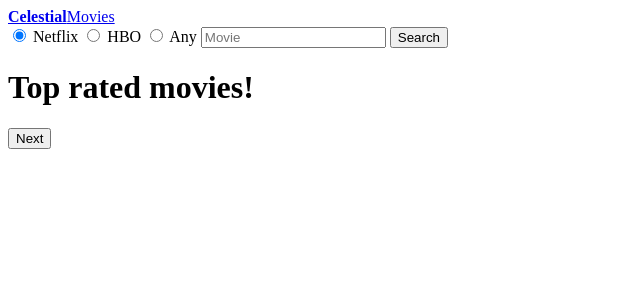
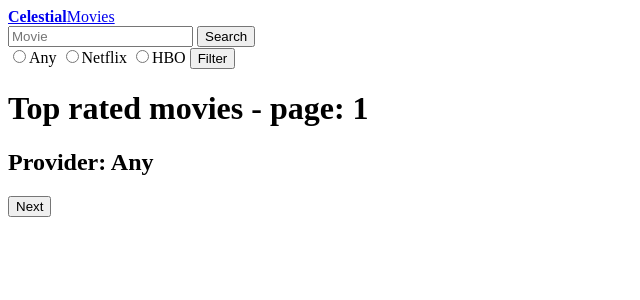
Before and after one commit to Primdahl26/Mahalo, a Flask app: page / in a window 1280 px wide. Shown: the top 300 px of the page, without its empty margins (0-640 px from the left). Run offline with Flask 2, Linux system fonts and the light colour scheme; data that the repository does not hold is empty.

Commit message:
Added filtering feature on index page, implemented methods in search too, but it is bugged atm

```diff
--- a/app/api.py
+++ b/app/api.py
@@ -38,7 +38,6 @@ def get_movie_search_list(keyword):
 
 
 # TODO: Make it support more than danish & more than flatrate
-
 # Right now it only gets danish providers & it only gets flatrate options (streaming as netflix)
 def get_movie_provider_list(movie_id):
 
@@ -53,9 +52,9 @@ def get_movie_provider_list(movie_id):
                 temp_dict = {'id' : element['provider_id'], 'name': element['provider_name'], 'logo_path': 'https://image.tmdb.org/t/p/original' + element['logo_path']}
                 provider_list.append(temp_dict)
         else:
-            provider_list.append({'Providers' : 'None in DK'})
+            provider_list.append({'Providers' : 'None_DK'})
     else:
-        provider_list.append({'Providers' : 'None in DK'})
+        provider_list.append({'Providers' : 'None_DK'})
 
     return provider_list
 
@@ -110,3 +109,25 @@ def get_top_rated_movies_list(page):
             top_rated_movie_list.append(temp_dict)
 
     return top_rated_movie_list
+
+# Takes a list of movies, and returns only the movies that are streamable
+# on the provider in the parameter
+def get_movie_list_specific_provider(movie_list, provider):
+
+    specific_movie_list = []
+
+    if provider == 'Netflix':
+        for element in movie_list:
+            for item in get_movie_provider_list(element['id']):
+                if 'name' in item:
+                    if item['name'] == 'Netflix':
+                        specific_movie_list.append(element)
+
+    elif provider == 'HBO':
+        for element in movie_list:
+            for item in get_movie_provider_list(element['id']):
+                if 'name' in item:
+                    if item['name'] == 'HBO':
+                        specific_movie_list.append(element)
+
+    return specific_movie_list
--- a/app/app.py
+++ b/app/app.py
@@ -16,28 +16,44 @@ from .api import (
     get_movie_search_list,
     get_movie_provider_list,
     get_movie_from_id,
-    get_top_rated_movies_list
+    get_top_rated_movies_list,
+    get_movie_list_specific_provider
 )
 
 main = Blueprint("main", __name__)
 
-top_rated_movie_page = 0
+top_rated_movie_page = 1
 
 @main.route('/', methods=['POST', 'GET'])
 def index():
 
+    provider = 'Any'
     global top_rated_movie_page
+    top_rated_list = get_top_rated_movies_list(top_rated_movie_page)
 
     if request.method == 'GET':
         top_rated_movie_page = 1
-        top_rated_list = get_top_rated_movies_list(top_rated_movie_page)
+
 
     if request.method == 'POST':
-        if request.form.get('Next') == 'Next':
+        if 'Next' in request.form:
             top_rated_movie_page += 1
             top_rated_list = get_top_rated_movies_list(top_rated_movie_page)
 
-    return render_template('index.html', top_rated_list=top_rated_list)
+        elif 'Filter' in request.form:
+            if request.form.get('Provider') == 'Netflix':
+                provider = 'Netflix'
+                top_rated_list = get_movie_list_specific_provider(top_rated_list, 'Netflix')
+
+            elif request.form.get('Provider') == 'HBO':
+                provider = 'HBO'
+                top_rated_list = get_movie_list_specific_provider(top_rated_list, 'HBO')
+
+            elif request.form.get('Provider') == 'Any':
+                provider = 'Any'
+                top_rated_list = get_top_rated_movies_list(top_rated_movie_page)
+
+    return render_template('index.html', top_rated_list=top_rated_list, page_number=top_rated_movie_page, provider=provider)
 
 
 @main.route('/movie/<int:movie_id>', methods=['POST', 'GET'])
@@ -53,15 +69,31 @@ def movie_id(movie_id):
 def roulettte():
     return 'placeholder for roulette'
 
-
+# TODO: Fix so this can filter through the movie list too
+# i get 400 bad request when i try to filter a movie in the search
+# i think it might be because flask cannot find Filter in request.form
 @main.route('/search', methods=['POST', 'GET'])
 def search():
 
+    result = request.form['search_text']
+    movie_list = get_movie_search_list(result)
+
     if request.method == 'POST':
-        result = request.form['searchText']
-        movie_list = get_movie_search_list(result)
+        if 'Filter' in request.form:
+            if request.form.get('Provider') == 'Netflix':
+                provider = 'Netflix'
+                movie_list = get_movie_list_specific_provider(movie_list, 'Netflix')
 
-        return render_template('search.html', movie_list=movie_list)
+            elif request.form.get('Provider') == 'HBO':
+                provider = 'HBO'
+                movie_list = get_movie_list_specific_provider(movie_list, 'HBO')
+
+            elif request.form.get('Provider') == 'Any':
+                result = request.form['search_text']
+                provider = 'Any'
+                movie_list = get_movie_search_list(result)
+
+        return render_template('search.html', movie_list=movie_list, keyword=result)
 
     else:
         return render_template('index.html')
--- a/app/templates/index.html
+++ b/app/templates/index.html
@@ -12,33 +12,33 @@
             <strong>Celestial</strong>Movies
         </a>
 
-        <form action="/search", method = "POST">
+        <form action="/search" method="POST">
             <div class="radio-toolbar">
-                <input type="radio" id="Netlix" name="Provider" value="Netflix" checked>
-                <label for="weekly">Netflix</label>
-                <input type="radio" id="HBO" name="Provider" value="HBO">
-                <label for="now">HBO</label>
-                <input type="radio" id="Any" name="Provider" value="Any">
-                <label for="now">Any</label>
-                <input type="text" id="searchText" name="searchText" placeholder="Movie" title="Movie" required>
+                <input type="text" id="search_text" name="search_text" placeholder="Movie" title="Movie" required>
                 <input type="submit" id="go" value="Search">
             </div>
         </form>
+        <form action="/" method="POST">
+            <input type="radio" id="Any" name="Provider" value="Any">Any</input>
+            <input type="radio" id="Netflix" name="Provider" value="Netflix">Netflix</input>
+            <input type="radio" id="HBO" name="Provider" value="HBO">HBO</input>
+            <input type="submit" name="Filter" value="Filter">
+        </form>
     </nav>
-</div>
 <div class="container">
-    <h1>Top rated movies!</h1>
+    <h1>Top rated movies - page: {{page_number}}</h1>
+    <h2>Provider: {{provider}}</h2>
     {% for movies in top_rated_list %}
     <h1>Movie data:</h1>
     <table>
         {% for key, value in movies.items() %}
             <tr>
               <td>
-                <h1>{{ key }}</h1>
+                <h2>{{ key }}</h1>
               </td>
               <td>
                 {% if key != 'poster_path'%}
-                <h2>{{ value }}</h2>
+                <h3>{{ value }}</h2>
                 {% else %}
                 <a href=/movie/{{movies['id']}}>
                 <img src="{{movies['poster_path']}}"/></a>
@@ -50,7 +50,7 @@
     <br><br>
     {% endfor %}
 </div>
-<form method="post" action="/">
+<form action="/" method="POST">
     <input type="submit" name="Next" value="Next">
 </form>
 </body>
```
Also changed, not shown: app/templates/movie.html (+3 -10 lines), app/templates/search.html (+11 -12 lines), README.md.
